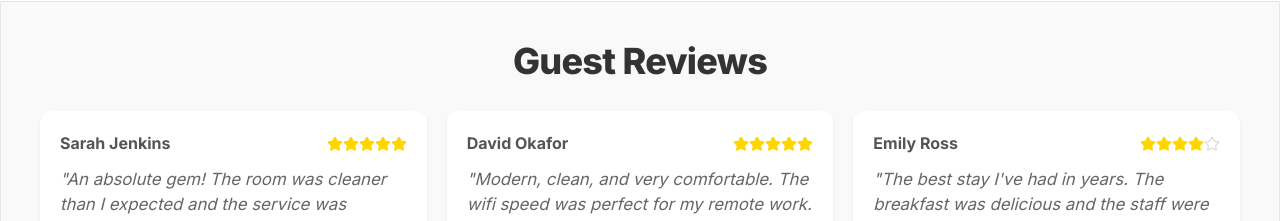
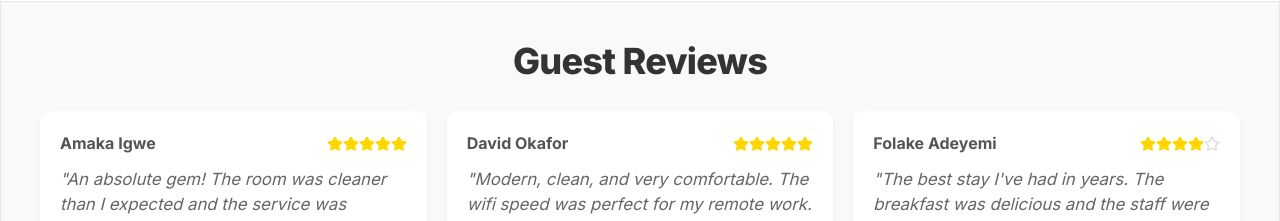
Before and after one commit to otemidola1/brenthareninnovation, a React (Vite) app: page / in a window 1280 px wide. Shown: the part 2051-2272 px from the top of the page. Built offline with nearby package versions, Linux system fonts and the light colour scheme; no server answers; the database is empty.

Commit message:
Update mock reviews with Nigerian names

```diff
--- a/src/components/ReviewSection.jsx
+++ b/src/components/ReviewSection.jsx
@@ -8,7 +8,7 @@ const ReviewSection = ({ limit }) => {
     const MOCK_REVIEWS = [
         {
             id: 'mock-1',
-            User: { name: 'Sarah Jenkins' },
+            User: { name: 'Amaka Igwe' },
             rating: 5,
             comment: 'An absolute gem! The room was cleaner than I expected and the service was impeccable. Truly a home away from home.',
             createdAt: new Date(Date.now() - 86400000 * 2).toISOString()
@@ -22,7 +22,7 @@ const ReviewSection = ({ limit }) => {
         },
         {
             id: 'mock-3',
-            User: { name: 'Emily Ross' },
+            User: { name: 'Folake Adeyemi' },
             rating: 4,
             comment: 'The best stay I\'ve had in years. The breakfast was delicious and the staff were incredibly helpful.',
             createdAt: new Date(Date.now() - 86400000 * 10).toISOString()
```
